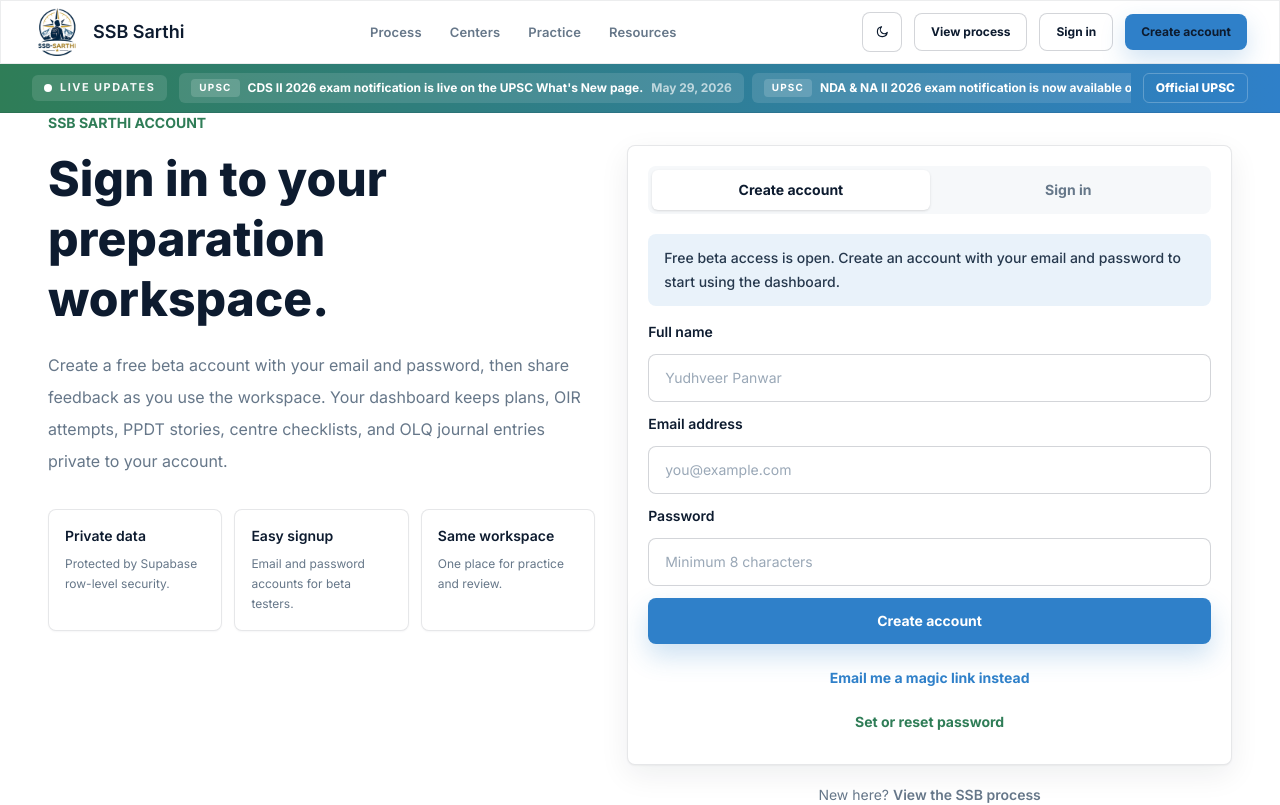
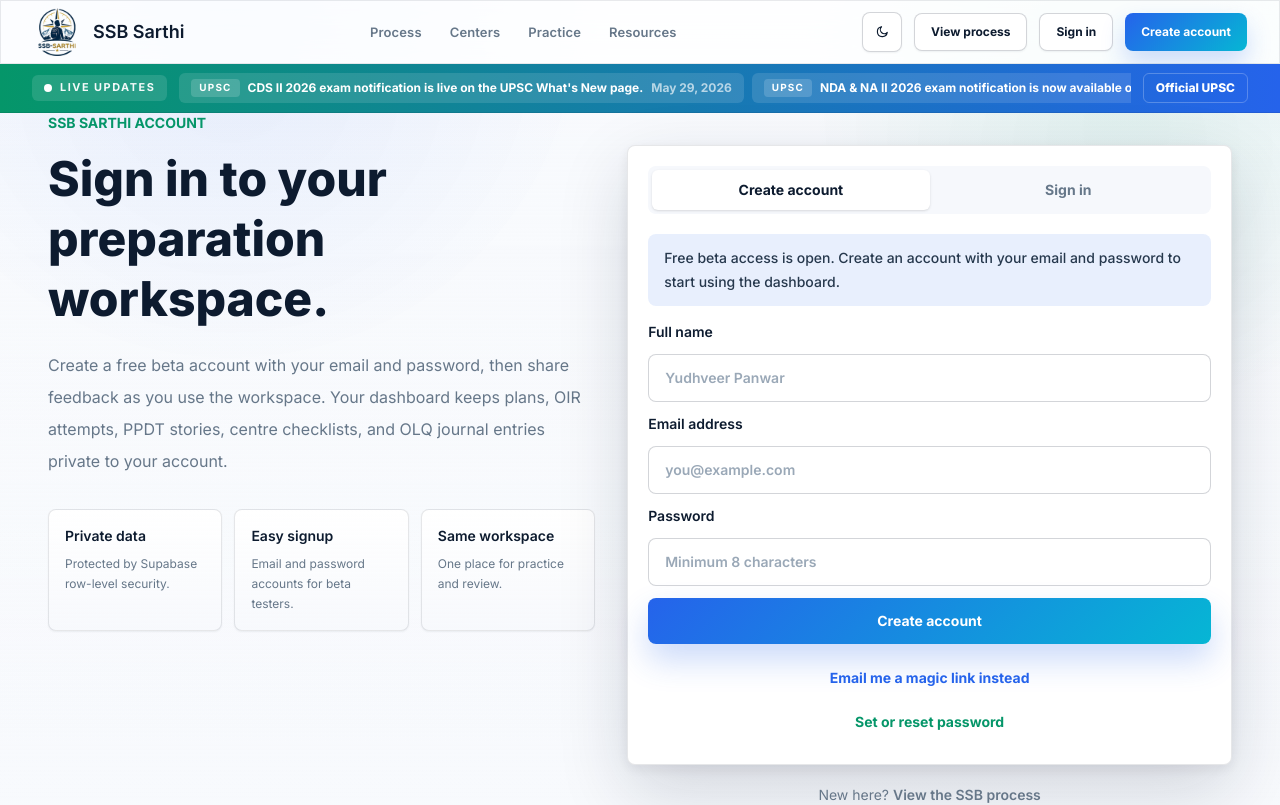
Before and after one commit to yudhveer10/SSB-Sarthi, a Next.js app: page /signin in a window 1280 px wide. Shown: the top 805 px of the page. Built offline with nearby package versions, Linux system fonts and the light colour scheme.

Commit message:
Latest by Yudhveer UI Enhancement

```diff
--- a/app/_components/NavBar.tsx
+++ b/app/_components/NavBar.tsx
@@ -52,19 +52,19 @@
           <ThemeToggle compact />
           <Link
             href="/process"
-            className="hidden rounded-lg border border-[var(--color-border-strong)] bg-white px-4 py-2.5 text-xs font-bold text-[var(--color-blue)] transition-colors hover:bg-[var(--color-surface)] lg:inline-flex"
+            className="btn-nav-secondary hidden lg:inline-flex"
           >
             View process
           </Link>
           <Link
             href="/signin?mode=signin"
-            className="hidden rounded-lg border border-[var(--color-border-strong)] bg-white px-4 py-2.5 text-xs font-bold text-[var(--color-ink-strong)] transition-colors hover:bg-[var(--color-surface)] sm:inline-flex"
+            className="btn-nav-secondary hidden sm:inline-flex"
           >
             Sign in
           </Link>
           <Link
             href="/signin?mode=signup"
-            className="hidden rounded-lg bg-[var(--color-blue)] px-4 py-2.5 text-xs font-bold text-white shadow-[0_10px_24px_rgba(47,128,201,0.22)] transition-transform duration-200 hover:-translate-y-0.5 sm:inline-flex"
+            className="btn-nav-primary hidden sm:inline-flex"
           >
             Create account
           </Link>
@@ -74,7 +74,7 @@
             aria-label={menuOpen ? "Close menu" : "Open menu"}
             aria-expanded={menuOpen}
             aria-controls="mobile-navigation"
-            className="inline-flex h-10 w-10 items-center justify-center rounded-lg border border-[var(--color-border)] bg-white text-[var(--color-ink-strong)] transition-colors hover:bg-[var(--color-surface)] md:hidden"
+            className="inline-flex h-10 w-10 items-center justify-center rounded-lg border border-[var(--color-border)] bg-[var(--color-panel)] text-[var(--color-ink-strong)] shadow-[var(--shadow-subtle)] transition-colors hover:bg-[var(--color-surface)] md:hidden"
             onClick={() => setMenuOpen((open) => !open)}
           >
             <span className="relative flex h-4 w-5 items-center justify-center">
@@ -98,13 +98,10 @@
         </div>
       </nav>
 
+      {menuOpen ? (
         <div
           id="mobile-navigation"
-        className={`glass mx-4 mt-2 overflow-hidden rounded-lg p-3 shadow-[0_18px_50px_rgba(13,27,47,0.14)] transition-all duration-200 md:hidden ${
-          menuOpen
-            ? "pointer-events-auto translate-y-0 opacity-100"
-            : "pointer-events-none -translate-y-2 opacity-0"
-        }`}
+          className="glass mx-4 mt-2 overflow-hidden rounded-lg p-3 shadow-[0_18px_50px_rgba(13,27,47,0.14)] animate-fade-up md:hidden"
         >
           <div className="flex flex-col gap-1.5">
             {NAV_LINKS.map((link) => {
@@ -133,20 +130,21 @@
           <div className="mt-3 border-t border-[var(--color-border)] pt-3">
             <Link
               href="/signin?mode=signin"
-            className="mb-2 flex w-full items-center justify-center rounded-lg border border-[var(--color-border-strong)] bg-white px-4 py-3 text-sm font-bold text-[var(--color-ink-strong)]"
+              className="btn-secondary mb-2 w-full justify-center"
               onClick={() => setMenuOpen(false)}
             >
               Sign in
             </Link>
             <Link
               href="/signin?mode=signup"
-            className="flex w-full items-center justify-center rounded-lg bg-[var(--color-blue)] px-4 py-3 text-sm font-bold text-white"
+              className="btn-primary w-full justify-center"
               onClick={() => setMenuOpen(false)}
             >
               Create account
             </Link>
           </div>
         </div>
+      ) : null}
     </header>
   );
 }
--- a/app/_components/ThemeToggle.tsx
+++ b/app/_components/ThemeToggle.tsx
@@ -70,7 +70,7 @@
       suppressHydrationWarning
       aria-label={label}
       onClick={toggleTheme}
-      className={`inline-flex min-h-10 items-center justify-center gap-2 rounded-lg border border-[var(--color-border-strong)] bg-white px-3 text-xs font-bold text-[var(--color-ink-strong)] transition hover:bg-[var(--color-surface)] ${
+      className={`inline-flex min-h-10 items-center justify-center gap-2 rounded-lg border border-[var(--color-border-strong)] bg-[var(--color-panel)] px-3 text-xs font-bold text-[var(--color-ink-strong)] shadow-[var(--shadow-subtle)] transition hover:-translate-y-0.5 hover:bg-[var(--color-surface)] ${
         compact ? "w-10 px-0" : ""
       }`}
     >
--- a/app/globals.css
+++ b/app/globals.css
@@ -10,28 +10,32 @@
   --color-muted: #667789;
   --color-muted-soft: #9aa8b7;
 
-  --color-blue: #2f80c9;
-  --color-blue-strong: #1f67a8;
-  --color-blue-soft: rgba(47, 128, 201, 0.1);
+  --color-blue: #2563eb;
+  --color-blue-strong: #1d4ed8;
+  --color-blue-soft: rgba(37, 99, 235, 0.1);
 
-  --color-green: #2f7d57;
-  --color-green-strong: #236646;
-  --color-green-soft: rgba(47, 125, 87, 0.1);
+  --color-green: #059669;
+  --color-green-strong: #047857;
+  --color-green-soft: rgba(5, 150, 105, 0.1);
+  --color-cyan: #06b6d4;
+  --color-violet: #7c3aed;
 
   --color-accent-strong: var(--color-blue);
-  --color-accent: #5fa4df;
+  --color-accent: #38bdf8;
   --color-accent-soft: var(--color-blue-soft);
 
-  --color-surface: #f6f8fa;
-  --color-surface-alt: #eef3f6;
-  --color-bg: #ffffff;
+  --color-surface: #f6f8fc;
+  --color-surface-alt: #edf3fb;
+  --color-panel: #ffffff;
+  --color-bg: #fbfdff;
 
   --color-border: rgba(13, 27, 47, 0.1);
   --color-border-strong: rgba(13, 27, 47, 0.18);
 
-  --shadow-soft: 0 14px 44px rgba(13, 27, 47, 0.08), 0 1px 2px rgba(13, 27, 47, 0.05);
-  --shadow-card: 0 10px 30px rgba(13, 27, 47, 0.07), 0 1px 2px rgba(13, 27, 47, 0.05);
-  --shadow-raised: 0 20px 60px rgba(13, 27, 47, 0.12), 0 2px 8px rgba(13, 27, 47, 0.06);
+  --shadow-subtle: 0 1px 2px rgba(13, 27, 47, 0.06);
+  --shadow-soft: 0 18px 48px rgba(13, 27, 47, 0.1), 0 1px 2px rgba(13, 27, 47, 0.05);
+  --shadow-card: 0 14px 34px rgba(13, 27, 47, 0.09), 0 1px 2px rgba(13, 27, 47, 0.05);
+  --shadow-raised: 0 26px 70px rgba(13, 27, 47, 0.16), 0 4px 14px rgba(13, 27, 47, 0.08);
 
   --nav-height: 64px;
 }
@@ -41,21 +45,25 @@
   --color-ink: #d7e5f2;
   --color-muted: #a9bacb;
   --color-muted-soft: #7f91a3;
-  --color-blue: #68aee8;
-  --color-blue-strong: #8bc5f2;
-  --color-blue-soft: rgba(104, 174, 232, 0.16);
-  --color-green: #68c997;
-  --color-green-strong: #8fdcaf;
-  --color-green-soft: rgba(104, 201, 151, 0.14);
-  --color-accent: #8bc5f2;
-  --color-surface: #142235;
-  --color-surface-alt: #1b2d43;
-  --color-bg: #0a1220;
+  --color-blue: #60a5fa;
+  --color-blue-strong: #93c5fd;
+  --color-blue-soft: rgba(96, 165, 250, 0.16);
+  --color-green: #34d399;
+  --color-green-strong: #6ee7b7;
+  --color-green-soft: rgba(52, 211, 153, 0.14);
+  --color-cyan: #22d3ee;
+  --color-violet: #a78bfa;
+  --color-accent: #7dd3fc;
+  --color-surface: #111d2f;
+  --color-surface-alt: #17263d;
+  --color-panel: #0f1a2b;
+  --color-bg: #08111f;
   --color-border: rgba(222, 236, 249, 0.12);
   --color-border-strong: rgba(222, 236, 249, 0.22);
-  --shadow-soft: 0 18px 54px rgba(0, 0, 0, 0.28), 0 1px 2px rgba(0, 0, 0, 0.25);
-  --shadow-card: 0 14px 36px rgba(0, 0, 0, 0.26), 0 1px 2px rgba(0, 0, 0, 0.22);
-  --shadow-raised: 0 24px 70px rgba(0, 0, 0, 0.34), 0 2px 10px rgba(0, 0, 0, 0.26);
+  --shadow-subtle: 0 1px 2px rgba(0, 0, 0, 0.22);
+  --shadow-soft: 0 18px 54px rgba(0, 0, 0, 0.32), 0 1px 2px rgba(0, 0, 0, 0.24);
+  --shadow-card: 0 16px 42px rgba(0, 0, 0, 0.3), 0 1px 2px rgba(0, 0, 0, 0.22);
+  --shadow-raised: 0 28px 80px rgba(0, 0, 0, 0.4), 0 2px 10px rgba(0, 0, 0, 0.26);
 }
 
 @theme inline {
@@ -80,7 +88,9 @@
 
 body {
   font-family: var(--font-body);
-  background-color: var(--color-bg);
+  background:
+    linear-gradient(180deg, var(--color-bg), var(--color-surface) 1250px),
+    var(--color-bg);
   color: var(--color-ink-strong);
   min-height: 100dvh;
   line-height: 1.6;
@@ -145,13 +155,17 @@
   inset: 0;
   pointer-events: none;
   z-index: 0;
-  background: linear-gradient(180deg, rgba(246, 248, 250, 0.7), rgba(255, 255, 255, 0));
+  background:
+    radial-gradient(circle at 18% 0%, rgba(37, 99, 235, 0.1), transparent 28%),
+    radial-gradient(circle at 88% 12%, rgba(5, 150, 105, 0.1), transparent 24%),
+    linear-gradient(180deg, rgba(246, 248, 252, 0.72), rgba(251, 253, 255, 0));
 }
 
 [data-theme="dark"] body::before {
   background:
-    linear-gradient(180deg, rgba(20, 34, 53, 0.76), rgba(10, 18, 32, 0)),
-    linear-gradient(120deg, rgba(104, 201, 151, 0.08), rgba(104, 174, 232, 0.06));
+    radial-gradient(circle at 16% 0%, rgba(96, 165, 250, 0.16), transparent 30%),
+    radial-gradient(circle at 86% 12%, rgba(52, 211, 153, 0.13), transparent 26%),
+    linear-gradient(180deg, rgba(17, 29, 47, 0.82), rgba(8, 17, 31, 0));
 }
 
 body > * {
@@ -164,10 +178,10 @@
 }
 
 .glass {
-  background: rgba(255, 255, 255, 0.94);
-  backdrop-filter: blur(16px) saturate(160%);
-  -webkit-backdrop-filter: blur(16px) saturate(160%);
-  border: 1px solid rgba(13, 27, 47, 0.08);
+  background: rgba(255, 255, 255, 0.82);
+  backdrop-filter: blur(22px) saturate(170%);
+  -webkit-backdrop-filter: blur(22px) saturate(170%);
+  border: 1px solid rgba(13, 27, 47, 0.09);
 }
 
 [data-theme="dark"] .glass {
@@ -192,7 +206,7 @@
 }
 
 .text-gradient {
-  background: linear-gradient(135deg, var(--color-green) 0%, var(--color-blue) 100%);
+  background: linear-gradient(135deg, var(--color-green) 0%, var(--color-cyan) 45%, var(--color-blue) 100%);
   -webkit-background-clip: text;
   background-clip: text;
   -webkit-text-fill-color: transparent;
@@ -200,7 +214,9 @@
 
 .btn-primary,
 .btn-secondary,
-.btn-light {
+.btn-light,
+.btn-nav-primary,
+.btn-nav-secondary {
   display: inline-flex;
   min-height: 46px;
   align-items: center;
@@ -210,23 +226,23 @@
   font-size: 0.875rem;
   font-weight: 700;
   line-height: 1;
-  transition: transform 0.2s ease, box-shadow 0.2s ease, background-color 0.2s ease;
+  transition: transform 0.2s ease, box-shadow 0.2s ease, background-color 0.2s ease, border-color 0.2s ease;
 }
 
 .btn-primary {
-  background: var(--color-blue);
+  background: linear-gradient(135deg, var(--color-blue), var(--color-cyan));
   color: white;
-  box-shadow: 0 12px 26px rgba(47, 128, 201, 0.24);
+  box-shadow: 0 16px 32px rgba(37, 99, 235, 0.24);
 }
 
 .btn-primary:hover {
-  background: var(--color-blue-strong);
+  box-shadow: 0 20px 44px rgba(37, 99, 235, 0.3);
   transform: translateY(-1px);
 }
 
 .btn-secondary {
   border: 1px solid var(--color-border-strong);
-  background: white;
+  background: var(--color-panel);
   color: var(--color-ink-strong);
 }
 
@@ -236,8 +252,9 @@
 [data-theme="dark"] .mini-panel,
 [data-theme="dark"] .feature-panel,
 [data-theme="dark"] .product-shell,
-[data-theme="dark"] .bg-white {
-  background-color: #101c2d !important;
+[data-theme="dark"] .bg-white,
+[data-theme="dark"] .bg-\[var\(--color-panel\)\] {
+  background-color: var(--color-panel) !important;
   color: var(--color-ink-strong);
 }
 
@@ -245,6 +262,13 @@
   background:
     linear-gradient(180deg, rgba(16, 28, 45, 0.96), rgba(20, 34, 53, 0.94)),
     #101c2d !important;
+}
+
+[data-theme="dark"] .mini-panel,
+[data-theme="dark"] .feature-panel {
+  background:
+    linear-gradient(180deg, rgba(15, 26, 43, 0.98), rgba(17, 29, 47, 0.92)),
+    var(--color-panel) !important;
 }
 
 [data-theme="dark"] .bg-\[var\(--color-surface\)\] {
@@ -258,11 +282,36 @@
 
 .btn-light {
   width: fit-content;
-  background: white;
+  background: var(--color-panel);
   color: var(--color-ink-strong);
 }
 
 .btn-light:hover {
+  transform: translateY(-1px);
+}
+
+.btn-nav-primary,
+.btn-nav-secondary {
+  min-height: 38px;
+  padding: 0.68rem 1rem;
+  font-size: 0.75rem;
+}
+
+.btn-nav-primary {
+  background: linear-gradient(135deg, var(--color-blue), var(--color-cyan));
+  color: white;
+  box-shadow: 0 12px 24px rgba(37, 99, 235, 0.22);
+}
+
+.btn-nav-secondary {
+  border: 1px solid var(--color-border-strong);
+  background: var(--color-panel);
+  color: var(--color-ink-strong);
+  box-shadow: var(--shadow-subtle);
+}
+
+.btn-nav-primary:hover,
+.btn-nav-secondary:hover {
   transform: translateY(-1px);
 }
 
@@ -271,7 +320,7 @@
   width: 100%;
   border-radius: 8px;
   border: 1px solid var(--color-border-strong);
-  background: white;
+  background: var(--color-panel);
   padding: 0 1rem;
   font-size: 0.875rem;
   font-weight: 600;
@@ -294,8 +343,10 @@
   display: block;
   border: 1px solid var(--color-border);
   border-radius: 8px;
-  background: white;
-  box-shadow: 0 1px 2px rgba(13, 27, 47, 0.04);
+  background:
+    linear-gradient(180deg, rgba(255, 255, 255, 0.96), rgba(246, 248, 252, 0.86)),
+    var(--color-panel);
+  box-shadow: var(--shadow-subtle);
   transition: transform 0.2s ease, border-color 0.2s ease, box-shadow 0.2s ease;
 }
 
@@ -310,7 +361,7 @@
 
 .mini-panel:hover,
 .feature-panel:hover {
-  border-color: rgba(47, 125, 87, 0.36);
+  border-color: color-mix(in srgb, var(--color-blue) 42%, transparent);
   box-shadow: var(--shadow-card);
   transform: translateY(-2px);
 }
@@ -320,13 +371,13 @@
   border: 1px solid var(--color-border);
   border-radius: 18px;
   background:
-    linear-gradient(180deg, rgba(255, 255, 255, 0.92), rgba(246, 248, 250, 0.92)),
-    white;
+    linear-gradient(180deg, rgba(255, 255, 255, 0.94), rgba(246, 248, 252, 0.9)),
+    var(--color-panel);
   box-shadow: var(--shadow-raised);
 }
 
 main {
-  background: #ffffff;
+  background: transparent;
 }
 
 [data-theme="dark"] main {
--- a/app/signin/page.tsx
+++ b/app/signin/page.tsx
@@ -17,7 +17,7 @@
   const initialMode: SignInMode = mode === "signin" ? "signin" : "signup";
 
   return (
-    <main className="bg-white">
+    <main>
       <section className="mx-auto grid w-full max-w-7xl gap-8 px-6 py-12 sm:px-10 lg:grid-cols-[0.95fr_1.05fr] lg:px-12 lg:py-16">
         <div className="max-w-2xl">
           <p className="text-sm font-bold uppercase tracking-[0.24em] text-[var(--color-green)]">
--- a/app/signin/sign-in-form.tsx
+++ b/app/signin/sign-in-form.tsx
@@ -107,7 +107,7 @@
   }
 
   return (
-    <div className="rounded-lg border border-[var(--color-border)] bg-white p-5 shadow-[var(--shadow-card)]">
+    <div className="rounded-lg border border-[var(--color-border)] bg-[var(--color-panel)] p-5 shadow-[var(--shadow-raised)]">
       <div className="mb-5 grid grid-cols-2 rounded-lg bg-[var(--color-surface)] p-1">
         {[
           ["signup", "Create account"],
@@ -122,7 +122,7 @@
             }}
             className={`min-h-10 rounded-md text-sm font-bold transition ${
               mode === value
-                ? "bg-white text-[var(--color-ink-strong)] shadow-sm"
+                ? "bg-[var(--color-panel)] text-[var(--color-ink-strong)] shadow-sm"
                 : "text-[var(--color-muted)] hover:text-[var(--color-ink-strong)]"
             }`}
           >
@@ -148,7 +148,7 @@
               value={fullName}
               onChange={(event) => setFullName(event.target.value)}
               placeholder="Yudhveer Panwar"
-              className="min-h-12 w-full rounded-lg border border-[var(--color-border-strong)] bg-white px-4 text-sm text-[var(--color-ink-strong)] outline-none transition placeholder:text-[var(--color-muted-soft)] focus:border-[var(--color-blue)]"
+              className="field-input"
             />
           </>
         ) : null}
@@ -163,7 +163,7 @@
           value={email}
           onChange={(event) => setEmail(event.target.value)}
           placeholder="you@example.com"
-          className="min-h-12 w-full rounded-lg border border-[var(--color-border-strong)] bg-white px-4 text-sm text-[var(--color-ink-strong)] outline-none transition placeholder:text-[var(--color-muted-soft)] focus:border-[var(--color-blue)]"
+          className="field-input"
         />
 
         <label className="block text-sm font-semibold text-[var(--color-ink-strong)]" htmlFor="password">
@@ -177,7 +177,7 @@
           value={password}
           onChange={(event) => setPassword(event.target.value)}
           placeholder="Minimum 8 characters"
-          className="min-h-12 w-full rounded-lg border border-[var(--color-border-strong)] bg-white px-4 text-sm text-[var(--color-ink-strong)] outline-none transition placeholder:text-[var(--color-muted-soft)] focus:border-[var(--color-blue)]"
+          className="field-input"
         />
 
         <button
```
Also changed, not shown: app/dashboard/layout.tsx (+5 -5 lines), app/page.tsx (+11 -8 lines), 1 other file (tests, documents, lock files or other folders). Lines whose indentation alone changed are shown as unchanged.
